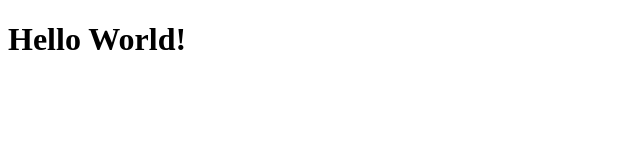
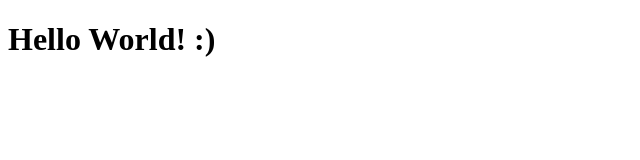
Before and after one commit to hillarysousa/desafioflip, a website: page src/index.html in a window 1280 px wide. Shown: the full height of the page, 0-640 px from the left. Drawn offline with Linux system fonts and the light colour scheme.

Commit message:
Hello World adicionado!

```diff
--- a/src/index.html
+++ b/src/index.html
@@ -4,6 +4,6 @@
 		<meta charset="UTF-8">
 	</head>
 	<body>
-		<h1>Hello World!</h1>
+		<h1>Hello World! :)</h1>
 	</body>
 </html>
```
